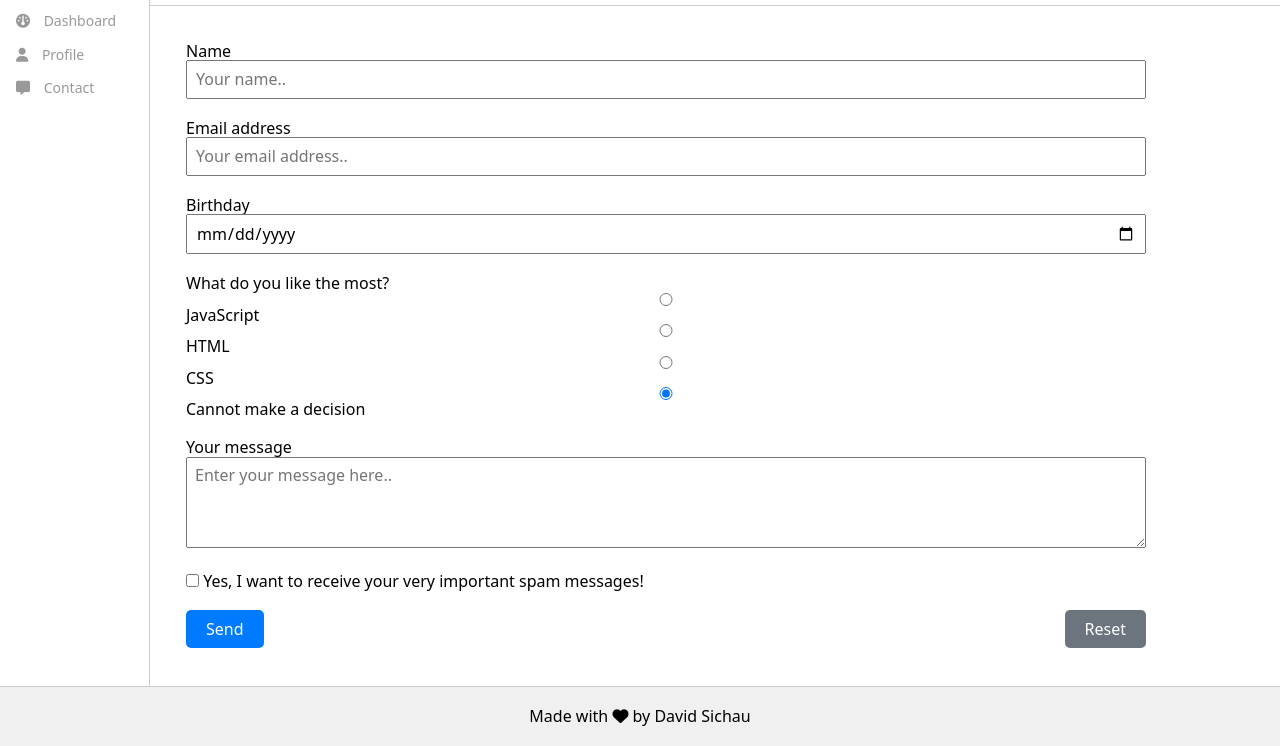
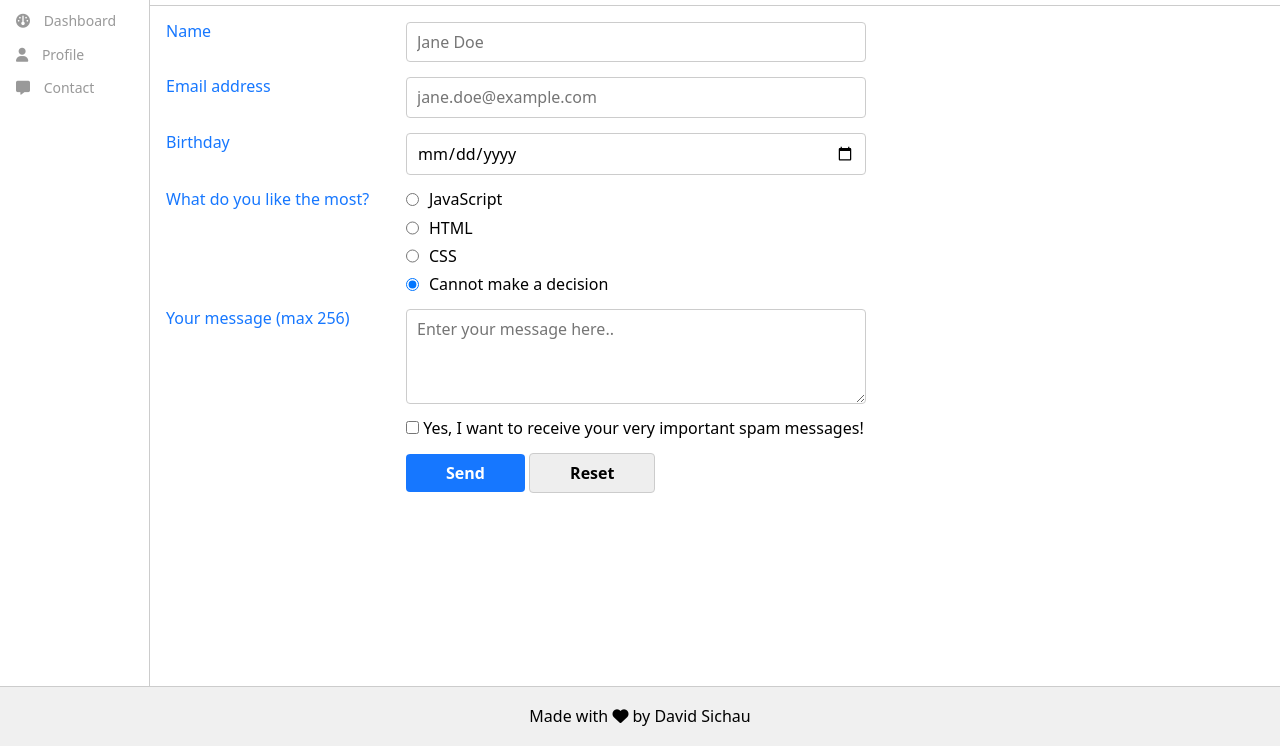
Before and after one commit to sushinator04/FoWe, a website built with Vite: page src/contact.html in a window 1280 px wide. Shown: the part 54-800 px from the top of the page. Built offline with nearby package versions, Linux system fonts and the light colour scheme.

Commit message:
added the contact form

```diff
--- a/src/contact.html
+++ b/src/contact.html
@@ -40,20 +40,19 @@
       <!-- Name -->
       <div class="form-group">
         <label for="name">Name</label>
-        <input type="text" id="name" name="name" placeholder="Your name.." required />
+        <input type="text" id="name" name="name" placeholder="Jane Doe" required />
       </div>
 
       <!-- Email -->
       <div class="form-group">
         <label for="email">Email address</label>
-        <input type="email" id="email" name="email" placeholder="Your email address.." required />
-
+        <input type="email" id="email" name="email" placeholder="jane.doe@example.com" required />
       </div>
 
       <!-- Birthday -->
       <div class="form-group">
         <label for="birthday">Birthday</label>
-        <input type="date" id="birthday" name="birthday" required min="2000-01-01" />
+        <input type="date" id="birthday" name="birthday" required min="1900-01-01" />
       </div>
 
       <!-- Radio Buttons -->
@@ -73,21 +72,26 @@
 
       <!-- Message -->
       <div class="form-group">
-        <label for="message">Your message</label>
-        <textarea id="message" name="message" placeholder="Enter your message here.." rows="4" maxlength="30"
-          minlength="5" required></textarea>
+        <label for="message">Your message (max 256)</label>
+        <textarea id="message" name="message" placeholder="Enter your message here.." rows="4" maxlength="256"
+          required></textarea>
       </div>
 
       <!-- Checkbox -->
       <div class="form-group">
-        <input type="checkbox" id="spam" name="spam" />
-        <label for="spam">Yes, I want to receive your very important spam messages!</label>
+        <div></div>
+        <div class="form-checkbox">
+          <input type="checkbox" id="spam" name="spam" />
+          <label for="spam">Yes, I want to receive your very important spam messages!</label>
+        </div>
       </div>
 
-      <!-- Submit and Reset Buttons -->
-      <div class="form-group buttons">
-        <input type="submit" value="Send" />
-        <input type="reset" value="Reset" />
+      <div class="form-group">
+        <div></div>
+        <div class="form-buttons">
+          <input type="submit" value="Send" />
+          <input type="reset" value="Reset" />
+        </div>
       </div>
     </form>
   </main>
--- a/src/layout.css
+++ b/src/layout.css
@@ -1,5 +1,9 @@
 :root {
   --border-color: #ccc;
+  --border-radius: 1rem;
+  --border-radius-form: 0.25rem;
+  --primary-color: #1677ff;
+  --dark-primary-color: #003eb3;
 }
 
 body {
@@ -124,87 +128,73 @@ body>section ul li a {
   text-decoration: none;
 }
 
-/* Form grid layout */
-.contact-form {
-  display: grid;
-  grid-template-columns: 1fr 1fr;
-  grid-gap: 20px;
-  width: 100%;
-  max-width: 1000px;
-  /* Increase the form's width */
-  padding: 20px;
-  box-sizing: border-box;
+
+/* Form Styles different from Home/Card */
+main:has(.contact-form) {
+  display: block;
 }
 
-/* Full width input elements */
-.contact-form input[type="text"],
-.contact-form input[type="email"],
-.contact-form input[type="date"],
-.contact-form textarea {
-  width: 100%;
-  padding: 8px;
-  box-sizing: border-box;
-}
+.form-group {
+  display: grid;
+  gap: 10px;
+  grid-template-columns: 1fr;
+  max-width: 700px;
+  padding-bottom: 15px;
 
-/* Align buttons in a single column */
-.radio-group {
-  display: flex;
-  flex-direction: column;
-}
-
-/* Form group spacing */
-.form-group {
-  grid-column: span 2;
-  /* Span across 2 columns by default */
-}
-
-/* Make the submit and reset buttons aligned side by side */
-.form-group.buttons {
-  grid-column: span 2;
-  display: flex;
-  justify-content: space-between;
-}
-
-.form-group.buttons input[type="submit"],
-.form-group.buttons input[type="reset"] {
-  padding: 10px 20px;
-  border-radius: 5px;
-  background-color: #007bff;
-  color: white;
-  border: none;
-  cursor: pointer;
-}
-
-.form-group.buttons input[type="reset"] {
-  background-color: #6c757d;
-}
-
-.form-group.buttons input[type="submit"]:hover {
-  background-color: #0056b3;
-}
-
-.form-group.buttons input[type="reset"]:hover {
-  background-color: #5a6268;
-}
-
-/* Responsive adjustments for small screens */
-@media (max-width: 768px) {
-  .contact-form {
-    grid-template-columns: 1fr;
-    /* Make the form single column on smaller screens */
+  @media screen and (min-width: 768px) {
+    grid-template-columns: 1fr 2fr;
   }
 
-  .form-group {
-    grid-column: span 1;
-    /* Ensure elements take the full width */
-  }
-
-  .form-group.buttons {
-    grid-column: span 1;
-    flex-direction: column;
+  >label {
+    color: var(--primary-color);
   }
 }
 
+.form-group input,
+.form-group textarea {
+  padding: 10px;
+  border-radius: var(--border-radius-form);
+  border: 1px solid var(--border-color);
+}
+
+.form-buttons input {
+  padding: 10px 40px;
+  border-radius: var(--border-radius-form);
+  cursor: pointer;
+  font-weight: 600;
+}
+
+.form-buttons input[type="submit"] {
+  background-color: var(--primary-color);
+  color: white;
+  border: none;
+
+  @media (hover: hover) {
+    &:hover {
+      background-color: var(--dark-primary-color);
+    }
+  }
+}
+
+.form-buttons input[type="reset"] {
+  background-color: #eee;
+  border: 1px solid var(--border-color);
+  color: black;
+
+  @media (hover: hover) {
+    &:hover {
+      background-color: #ddd;
+    }
+  }
+}
+
+.radio-group {
+  display: grid;
+  gap: 10px;
+  grid-template-columns: auto 1fr;
+}
+
+/* the animation/transition */
 @keyframes rainbowGlow {
   0% {
     box-shadow: 0 0 10px red, 0 0 20px orange, 0 0 30px yellow;
@@ -227,7 +217,6 @@ body>section ul li a {
   }
 }
 
-
 body:has(#party-mode:checked) article {
   animation: rainbowGlow 5s infinite alternate;
   border-radius: var(--border-radius);
```
